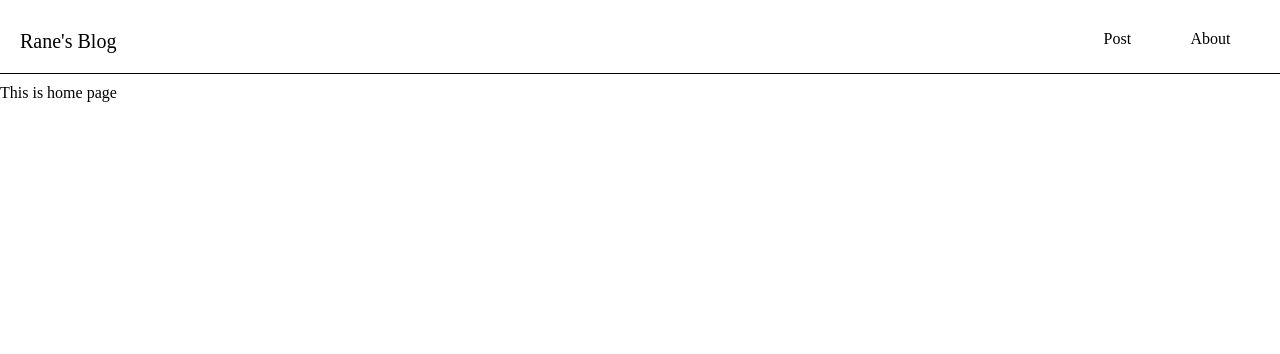
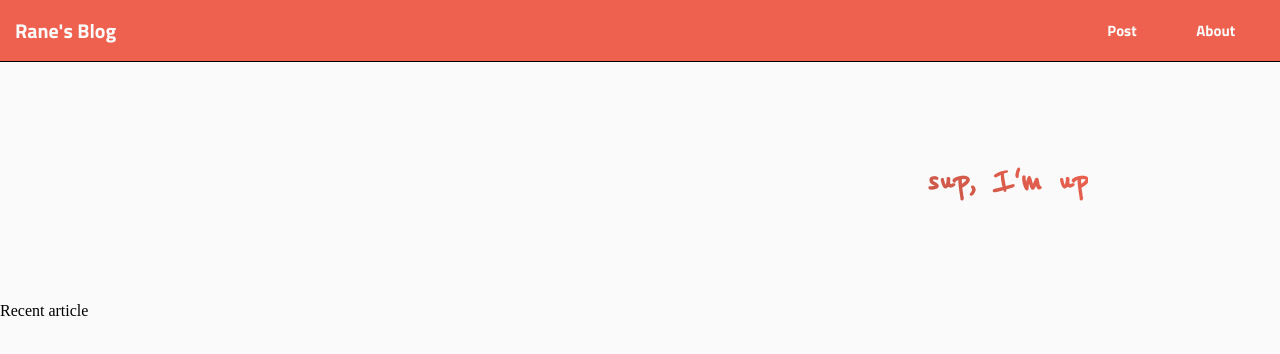
Before and after one commit to kisaragiRY/Rane-Blog, a React (Create React App) app: page / in a window 1280 px wide. Shown: the top 354 px of the page. Built offline with nearby package versions, Linux system fonts and the light colour scheme.

Commit message:
navbar style

```diff
--- a/src/App.css
+++ b/src/App.css
@@ -5,6 +5,7 @@
 * a{
   text-decoration: none;
   color: var(--color-text);
+  background-color:none;
 }
 
 * li{
--- a/src/Components/navBar/Navbar.js
+++ b/src/Components/navBar/Navbar.js
@@ -1,16 +1,32 @@
-import React from 'react'
-import { Link } from 'react-router-dom'
+import React,{useState,useEffect} from 'react'
+import { useLocation,Link } from 'react-router-dom'
 import './navbar.css'
 
 export default function Navbar() {
+    const location=useLocation();
+    const [navBg,setNavBg]=useState();
+    const [navLinks,setNavLinks]=useState();
+    useEffect(()=>{
+        if(window.location.pathname==="/"){
+            setNavBg("var(--color-red)");
+            setNavLinks("var(--color-bg)");
+        }
+        else{
+            setNavBg("var(--color-bg)");
+            setNavLinks("var(--color-text)");
+        }
+    },[location]);
+    const Bgcolor={backgroundColor:navBg}
+    const Linkcolor={backgroundColor:navBg,color:navLinks};
+
   return (
-    <div className='navbar-menu'>
-        <div className='navbar-menu-name'>
-            <li><Link to='/'>Rane's Blog</Link></li>
+    <div className='navbar' style={Bgcolor}>
+        <div className='navbar-name'>
+            <li><Link to='/' style={Linkcolor}>Rane's Blog</Link></li>
         </div>
-        <div className='navbar-menu-links'>
-        <li><Link to='/post'>Post</Link></li>
-        <li><Link to='/about'>About</Link></li>
+        <div className='navbar-menu-links'  style={Bgcolor}>
+        <li ><Link to='/post'  style={Linkcolor}>Post</Link></li>
+        <li><Link to='/about' style={Linkcolor}>About</Link></li>
         </div>
     </div>
   )
--- a/src/Components/navBar/navbar.css
+++ b/src/Components/navBar/navbar.css
@@ -1,16 +1,23 @@
-.navbar-menu{
+.navbar{
     display: flex;
     justify-content: space-between;
-    margin: 10px 0;
-    padding: 20px;
-    border-bottom: solid 1px;
+    align-items: center;
+    padding: 15px;
+    border-bottom: solid 1px ;
+    font-weight: 600;
+    font-family: var(--font-family);
 }
-
-.navbar-menu-name{
+/* .navbar a:hover{
+    color: var(--color-red);
+    transition-duration: 500ms;
+} */
+.navbar-name{
     font-size: 20px;
 }
 
+
 .navbar-menu-links{
+    font-size: 15px;
     width: 15%;
     display: flex;
     justify-content: space-around;
--- a/src/Pages/Home/home.css
+++ b/src/Pages/Home/home.css
@@ -0,0 +1,18 @@
+.home-quote{
+    font-family: 'Reenie Beanie', cursive;
+    width:100%;
+    margin: auto;
+    padding: 100px 0;
+    text-align: right;
+    /* background-color: var(--color-red); */
+}
+.home-quote span{
+    font-size: 40px;
+    font-weight: 600;
+    /* color: white; */
+    background: -webkit-linear-gradient(60deg,var(--color-text), var(--color-red));
+    -webkit-background-clip: text;
+    -webkit-text-fill-color: transparent;
+    display: block;
+    width: 85%;
+}
--- a/src/Pages/Home/home.js
+++ b/src/Pages/Home/home.js
@@ -1,7 +1,15 @@
 import React from 'react'
+import './home.css'
 
 export default function Home() {
   return (
-    <div>This is home page</div>
+    <div>
+        <div className='home-quote'>
+            <span>sup, I'm up</span>
+        </div>
+        <div>
+            Recent article
+        </div>
+    </div>
   )
 }
--- a/src/index.css
+++ b/src/index.css
@@ -1,8 +1,9 @@
-@import url('https://fonts.googleapis.com/css2?family=Open+Sans:ital,wght@0,400;0,500;0,600;1,300&display=swap');
+@import url('https://fonts.googleapis.com/css2?family=Reenie+Beanie&family=Titillium+Web:wght@200;400;700&display=swap');
 
 :root{
-  --font-family:'Open Sans', sans-serif;
+  --font-family:'Titillium Web', sans-serif;
 
-  --color-bg:'#f7f3f3';
-  --color-text:'#2f2f2e';
+  --color-bg:#fafafa;
+  --color-text:#2f2f2e;
+  --color-red: #ee614f;
 }
```
